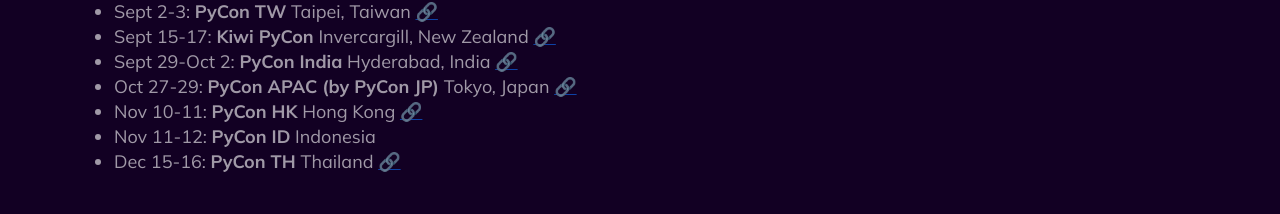
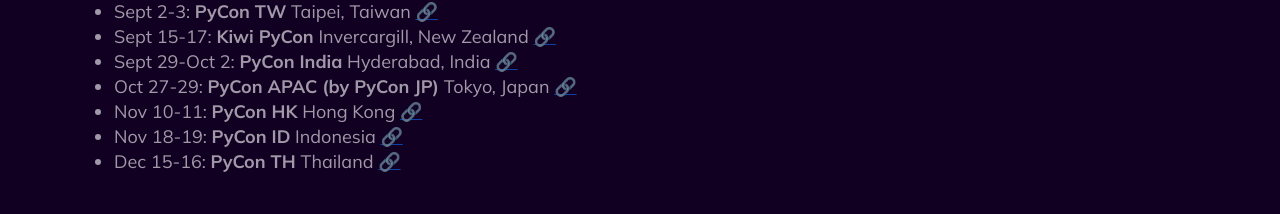
Before and after one commit to PyConAPAC/PyConAPAC.github.io, a React (Create React App) app: page / in a window 1280 px wide. Shown: the part 3420-3634 px from the top of the page. Built offline with nearby package versions, Linux system fonts and the light colour scheme.

Commit message:
Update list of events
Updated the new date for PyCon ID 2023

```diff
--- a/src/views/events/Events.tsx
+++ b/src/views/events/Events.tsx
@@ -93,7 +93,7 @@
                   <li>Sept 29-Oct 2: <strong>PyCon India</strong> Hyderabad, India <a href="https://in.pycon.org/2023/">🔗</a></li>
                   <li>Oct 27-29: <strong>PyCon APAC (by PyCon JP)</strong> Tokyo, Japan  <a href="https://2023-apac.pycon.jp">🔗</a></li>
                   <li>Nov 10-11: <strong>PyCon HK</strong> Hong Kong <a href="https://pycon.hk">🔗</a></li>
-                  <li>Nov 11-12: <strong>PyCon ID</strong> Indonesia</li>
+                  <li>Nov 18-19: <strong>PyCon ID</strong> Indonesia <a href="https://pycon.id">🔗</a></li>
                   <li>Dec 15-16: <strong>PyCon TH </strong> Thailand <a href="https://th.pycon.org">🔗</a></li>
                 </ul>
               </div>
```
